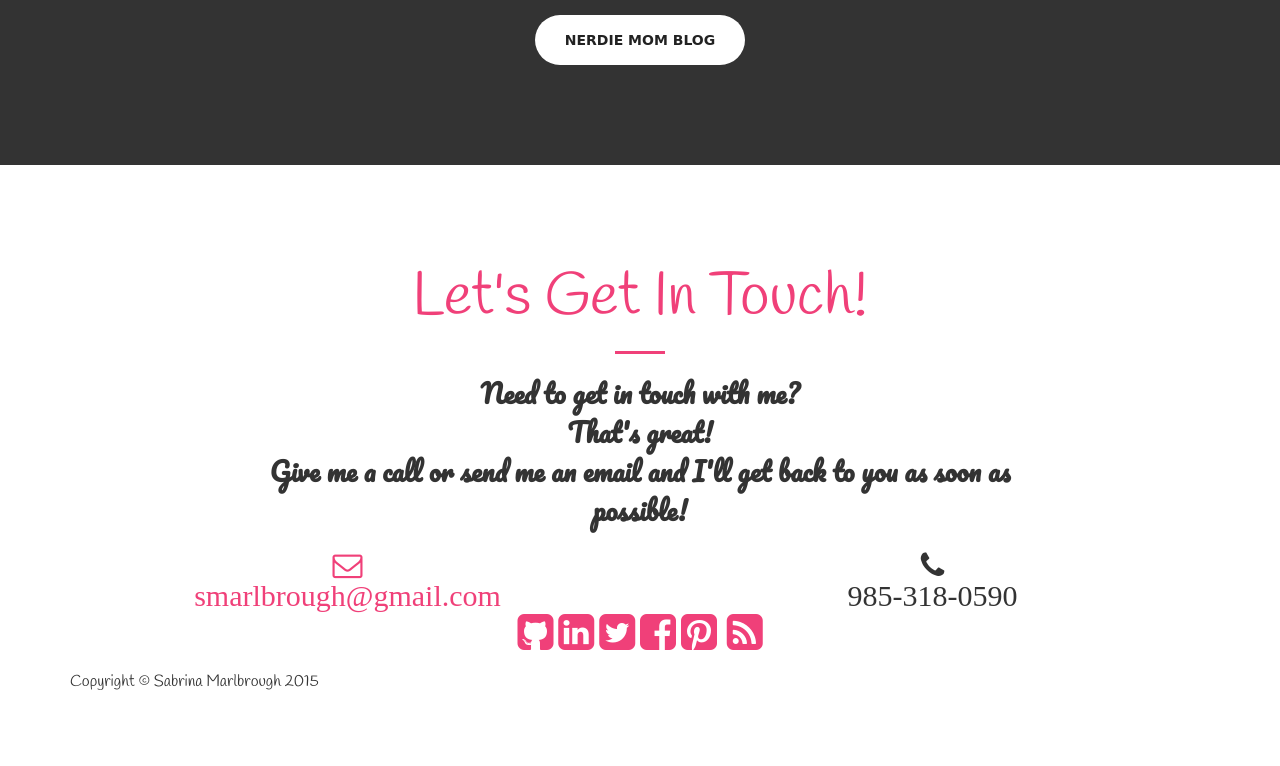
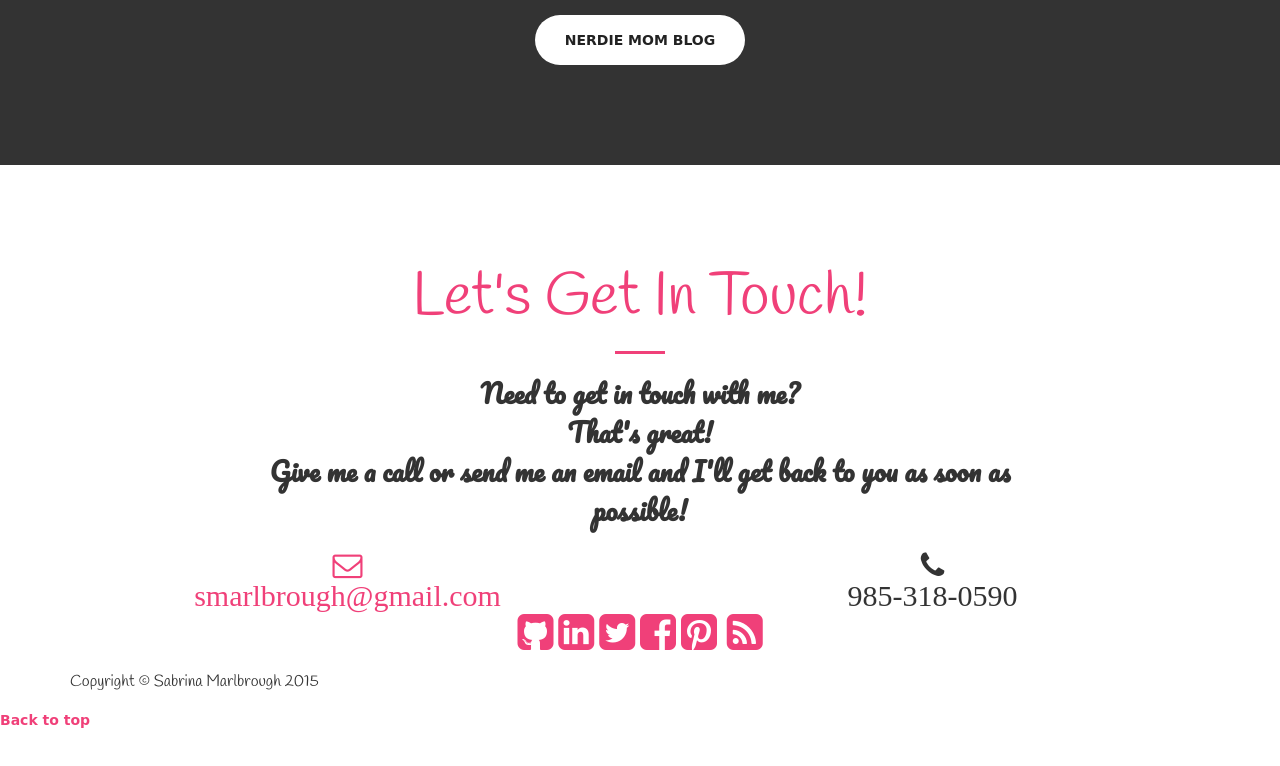
Before and after one commit to smrlbrgh/smarlbrough.github.io, a plain HTML site: page index.html in a window 1280 px wide. Shown: the part 2313-3079 px from the top of the page. Drawn offline with Linux system fonts and the light colour scheme; some icons are missing; a web font is replaced by a local one.

Commit message:
added back to top link at bottom of page

```diff
--- a/index.html
+++ b/index.html
@@ -265,6 +265,7 @@
             </div>
             <p class="copyright text-muted"><h5>Copyright &copy; Sabrina Marlbrough 2015</h5></p>
         </div>
+        <a href="#page-top">Back to top</a>
     </section>
 
     <!-- jQuery -->
```
